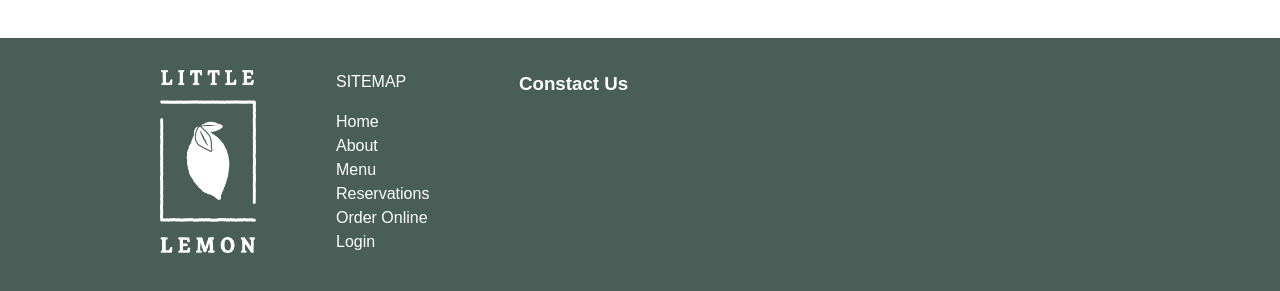
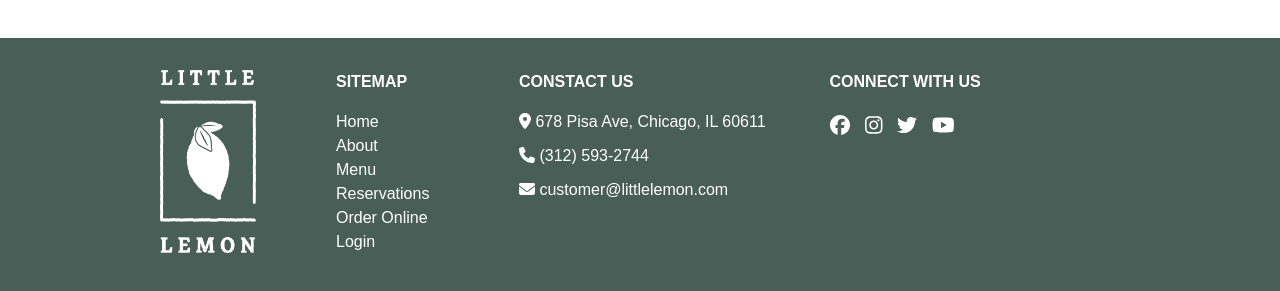
Before and after one commit to Ernest-Yoyowah/front-end-development-Capstone, a React (Create React App) app: page /navbar in a window 1280 px wide. Shown: the part 2434-2725 px from the top of the page. Built offline with nearby package versions, Linux system fonts and the light colour scheme; a web font is replaced by a local one.

Commit message:
footer section final:front end

```diff
--- a/package.json
+++ b/package.json
@@ -4,6 +4,7 @@
   "private": true,
   "dependencies": {
     "@fortawesome/fontawesome-svg-core": "^6.4.2",
+    "@fortawesome/free-brands-svg-icons": "^6.4.2",
     "@fortawesome/free-solid-svg-icons": "^6.4.2",
     "@fortawesome/react-fontawesome": "^0.2.0",
     "@testing-library/jest-dom": "^5.16.5",
--- a/public/index.html
+++ b/public/index.html
@@ -6,6 +6,8 @@
     <meta name="viewport" content="width=device-width, initial-scale=1" />
     <meta name="theme-color" content="#000000" />
     <link href="https://fonts.googleapis.com/css2?family=Markazi+Text&display=swap" rel="stylesheet">
+    <link rel="stylesheet" href="https://cdnjs.cloudflare.com/ajax/libs/font-awesome/5.15.3/css/all.min.css" integrity="sha384-Gn5384xqQ1aoWXA+058RXPxPg6fy4IWvTNh0E263XmFcJlSAwiGgFAW/dAiS6JXm" crossorigin="anonymous">
+
 
     <meta
       name="description"
--- a/src/container/footer/Footer.css
+++ b/src/container/footer/Footer.css
@@ -20,7 +20,7 @@
 
 .site-map h3 {
     text-transform: uppercase;
-    font-weight: 30;
+    font-weight: 600;
     font-size: 16px;
     margin: 0 0 16px;
     width: 183px;
@@ -29,12 +29,46 @@
 .site-map a{
     color: #fff;
     text-decoration: none;
-    margin-top: 10px;
+    margin-top: 14px;
     width: 42px;
     height: 19px;
     font-size: 16px;
+    font-weight: 100;
 }
 
 .site-map a:hover {
     color: #F4CE14;
 }
+
+.contact-section  h3{
+    text-transform: uppercase;
+    font-weight: 600;
+    font-size: 16px;
+    margin: 0 0 16px;
+    width: 183px;
+    height: 24px;
+}
+
+.contact-section p {
+    color: #fff;
+    margin-top: 10px;
+}
+
+.connect a {
+    color: white;
+    font-size: 20px;
+    margin-right: 15px;
+}
+
+.connect h3 {
+    text-transform: uppercase;
+    font-weight: 600;
+    font-size: 16px;
+    margin: 0 0 16px;
+    width: 183px;
+    height: 24px;
+}
+
+.connect {
+    margin-left: 4rem;
+}
--- a/src/container/footer/Footer.js
+++ b/src/container/footer/Footer.js
@@ -2,6 +2,10 @@ import React from 'react'
 
 import logo from '../../assets/logo-white.png';
 import './Footer.css';
+
+import { FontAwesomeIcon } from '@fortawesome/react-fontawesome';
+import { faMapMarkerAlt, faPhone, faEnvelope } from '@fortawesome/free-solid-svg-icons';
+import { faFacebook, faInstagram, faTwitter, faYoutube } from '@fortawesome/free-brands-svg-icons';
 
 const Footer = () => {
   const textTopass = "Sitemap";
@@ -22,6 +26,25 @@ const Footer = () => {
         </div>
         <div className='contact-section'>
           <h3>{conHead}</h3>
+          <p><FontAwesomeIcon icon={faMapMarkerAlt} className="white-icon" /> 678 Pisa Ave, Chicago, IL 60611</p>
+          <p><FontAwesomeIcon icon={faPhone} className="white-icon" /> (312) 593-2744</p>
+          <p><FontAwesomeIcon icon={faEnvelope} className="white-icon" /> customer@littlelemon.com</p>
+        </div>
+
+        <div className='connect'>
+          <h3>Connect with us</h3>
+          <a href='#'>
+            <FontAwesomeIcon icon={faFacebook} className="white-icon" />
+          </a>
+          <a href='#'>
+            <FontAwesomeIcon icon={faInstagram} className="white-icon" />
+          </a>
+          <a href='#'>
+            <FontAwesomeIcon icon={faTwitter} className="white-icon" />
+          </a>
+          <a href='#'>
+            <FontAwesomeIcon icon={faYoutube} className="white-icon" />
+          </a>
         </div>
       </div>
     </div>
```
Also changed, not shown: 1 other file (tests, documents, lock files or other folders).
